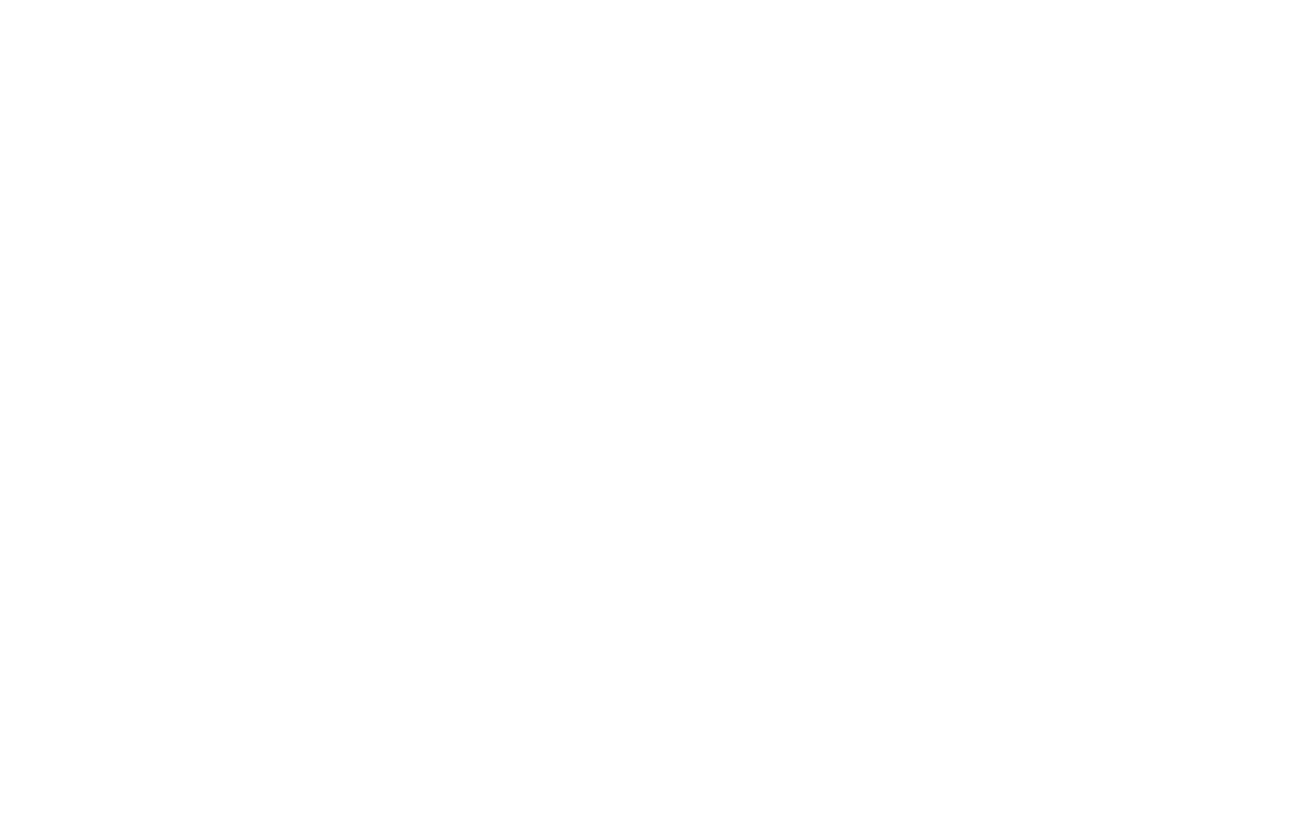
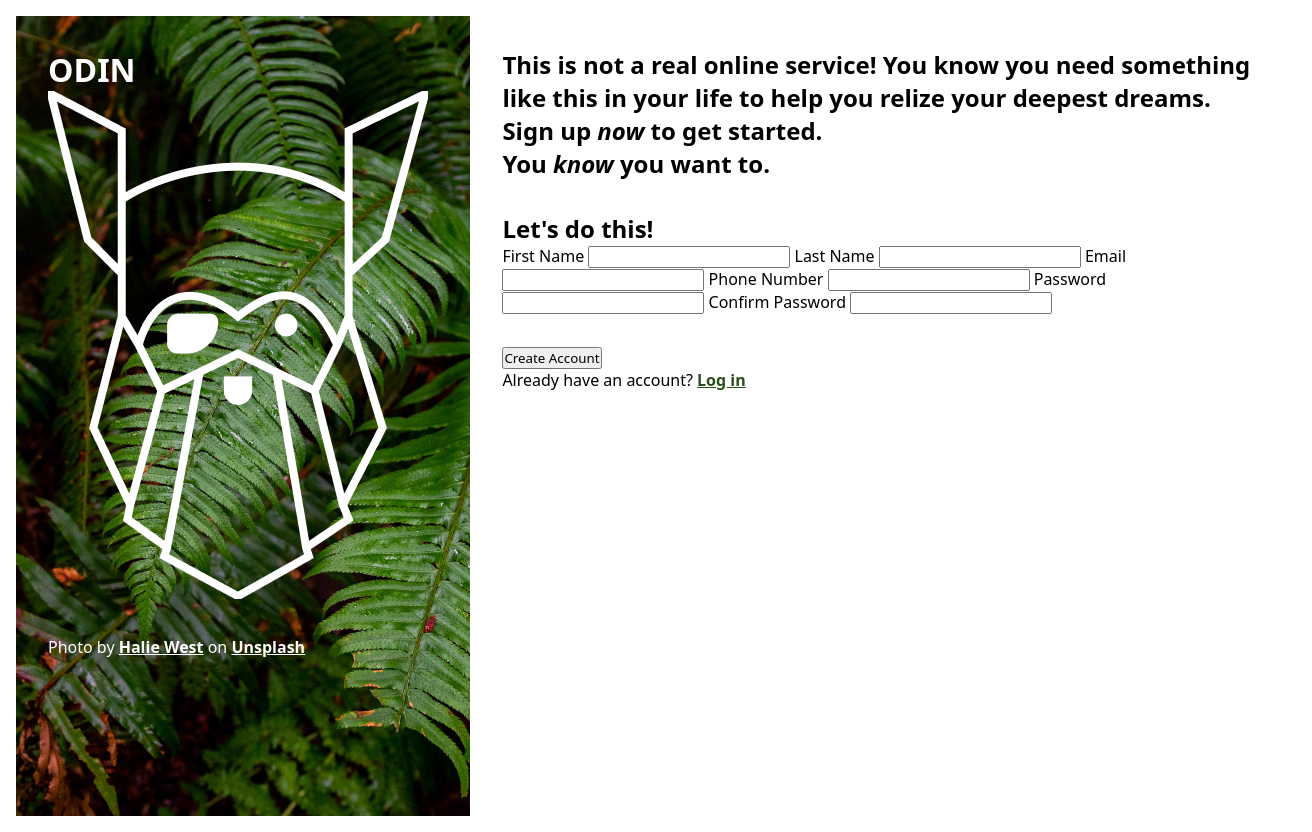
Before and after one commit to pickfr/odin-sign-up-form, a plain HTML site: page index.html in a window 1280 px wide. Shown: the whole page, 1312 px wide, since content can reach past the window. Before the commit the page ends 800 px from the top, so only its background shows below. Drawn offline with Linux system fonts and the light colour scheme.

Commit message:
Adds basic layout and styles

```diff
--- a/index.html
+++ b/index.html
@@ -1,11 +1,86 @@
 <!DOCTYPE html>
 <html lang="en">
+
 <head>
     <meta charset="UTF-8">
     <meta name="viewport" content="width=device-width, initial-scale=1.0">
-    <title>Document</title>
+    <link rel="stylesheet" href="style.css">
+    <script src="script.js" defer></script>
+    <title>Odin Sign Up Form</title>
 </head>
+
 <body>
+    <div class="container">
 
+        <!-- IMAGE CONTAINER -->
+
+        <div class="side-image-container">
+            <div class="logo">
+                <h1>ODIN</h1>
+                <img src="images/logos/odin-logo.png" alt="Odin Logo">
+            </div>
+
+            <div>Photo by <a href="/">Halie West</a> on <a href="">Unsplash</a></div>
+
+        </div>
+
+        <!-- SIGN UP CONTAINER -->
+
+        <div class="sign-up-container">
+
+            <div class="header">
+                <h2>
+                    This is not a real online service! You know you need something like this in your life to help you
+                    relize your deepest dreams.
+                    Sign up <em>now</em> to get started.
+                </h2>
+                <h2>
+                    You <em>know</em> you want to.
+                </h2>
+            </div>
+
+            <div class="content">
+
+                <h2>Let's do this!</h2>
+
+                <form action="/submit-signup" method="post">
+
+                    <label for="user-first-name">First Name</label>
+                    <input type="text" name="user-first-name" id="first-name">
+
+                    <label for="user-last-name">Last Name</label>
+                    <input type="text" name="user-last-name" id="last-name">
+
+                    <label for="user-email">Email</label>
+                    <input type="email" name="user-email" id="user-email">
+
+                    <label for="user-phone-number">Phone Number</label>
+                    <input type="number" name="user-phone-number" id="phone-number">
+
+                    <label for="user-pwd">Password</label>
+                    <input type="password" name="user-pwd" id="password">
+
+                    <label for="user-pwd-confirm">Confirm Password</label>
+                    <input type="password" name="user-pwd-confirm" id="confirm-password">
+
+            </div>
+
+            <div class="footer">
+
+                <button type="submit">Create Account</button>
+
+                </form>
+
+                <p>Already have an account? <a href="/">Log in</a></p>
+
+            </div>
+
+
+        </div>
+
+    </div>
+
+    </div>
 </body>
+
 </html>
--- a/style.css
+++ b/style.css
@@ -0,0 +1,41 @@
+*{
+    padding: 0;
+    margin: 0;
+}
+
+*,h1,h2,h3,h4,h5,h6,p{
+    font-family: system-ui, -apple-system, BlinkMacSystemFont, 'Segoe UI', Roboto, Oxygen, Ubuntu, Cantarell, 'Open Sans', 'Helvetica Neue', sans-serif;
+}
+
+a:link,a:visited{
+    color: rgb(41, 78, 26);
+    font-weight: 800;
+}
+
+div{
+    padding: 1rem;
+}
+
+
+
+.container{
+    display: flex;
+    height: 100vh;
+    width: 100%;
+}
+
+.side-image-container{
+    display: flex;
+    flex-direction: column;
+    min-width: 33%;
+    flex: 1;
+    background: url(images/backgrounds/leaf-background.jpg);
+    background-repeat: no-repeat;
+    background-size: cover;
+    color: white;
+}
+
+.side-image-container a:link, .side-image-container a:visited{
+    color: white;
+    text-decoration: underline;
+}
```
Also changed, not shown: images/backgrounds/leaf-background.jpg (added), images/logos/odin-logo.png (added).
